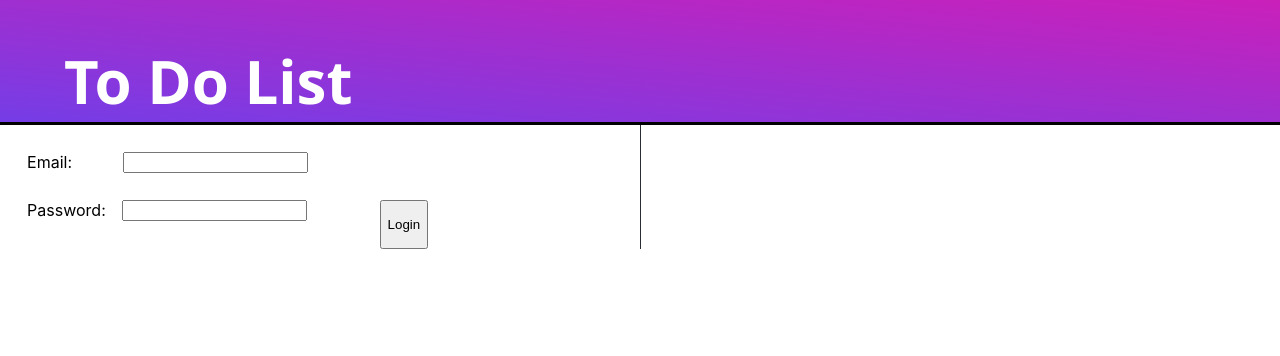
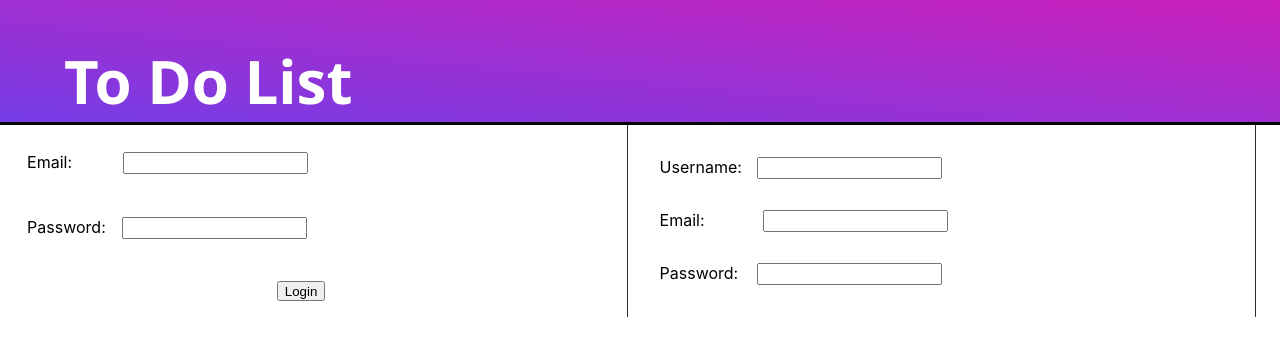
Before and after one commit to DanWilk/todoList, a React (Create React App) app in the folder client/: page / in a window 1280 px wide. Shown: the top 356 px of the page. Built offline with nearby package versions, Linux system fonts and the light colour scheme.

Commit message:
built signup side of page

```diff
--- a/client/src/App.css
+++ b/client/src/App.css
@@ -140,10 +140,10 @@ textarea {
   margin-bottom: 20%; */
 }
 
-.loginFormContainer {
+.FormContainer {
   display: flex;
   flex-wrap: wrap;
-  width: 50vw;
+  width: 49vw;
   justify-content: left;
   border-right-style: solid;
   border-right-color: #282c34;
@@ -153,7 +153,18 @@ textarea {
   display: flex;
   flex-wrap: wrap;
 }
+.signupForm {
+  display: flex;
+  flex-wrap: wrap;
+}
 
+.usernameLabel {
+  width: 60%;
+  display:inline-block;
+  display: flex;
+  justify-content: left;
+  margin: 5% 5% 0%;
+}
 .emailLabel {
   width: 60%;
   display:inline-block;
@@ -170,10 +181,24 @@ textarea {
   margin: 0% 5% 5%;
 }
 
+.usernameInput {
+  margin-left: 4%;
+  height: 16px;
+}
+
 .emailInput {
   margin-left: 15.5%;
+  height: 16px;
 }
 
 .passwordInput {
   margin-left: 5%;
+  height: 16px;
 }
+
+.buttonContainer {
+  width: 60%;
+  height: 20px;
+  display: flex;
+  justify-content: right;
+}
--- a/client/src/pages/Login/Login.js
+++ b/client/src/pages/Login/Login.js
@@ -39,7 +39,7 @@ const Login = () => {
     }
     return (
     <main>
-        <div className="loginFormContainer">
+        <div className="FormContainer">
         <form className="loginForm" onSubmit={handleFormSubmit}>
 
             <label className="emailLabel">Email:
@@ -48,8 +48,23 @@ const Login = () => {
             <label className="passwordLabel">Password:
             <input className="passwordInput" type="password" name="password" id="password" onChange={handleChange}></input>
             </label>
+            <div className="buttonContainer">
             <button type="submit">Login</button>
+            </div>
         </form>
+        </div>
+        <div className="FormContainer">
+            <form className="signupForm">
+                <label className="usernameLabel">Username:
+                    <input className="usernameInput" type="text" name="username" id="username" onChange={handleChange}></input>
+                </label>
+                <label className="emailLabel">Email:
+                    <input className="emailInput" type="email" name="email" id="email"></input>
+                </label>
+                <label className="passwordLabel">Password:
+                    <input className="passwordInput" type="password" name="password" id="password"></input>
+                </label>
+            </form>
         </div>
     </main>
     )
```
